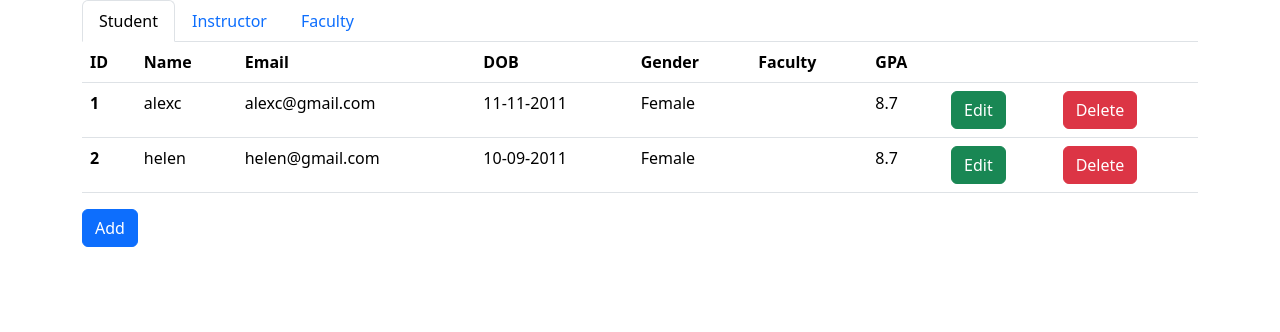
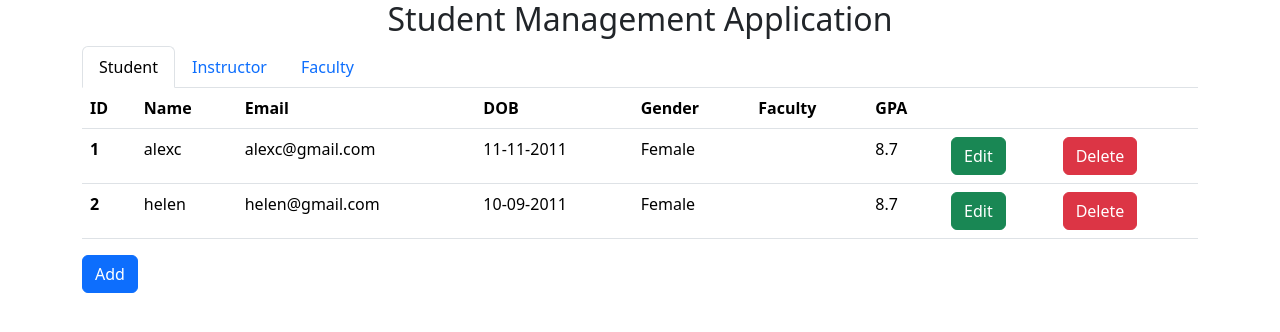
Before and after one commit to nhim-uit/Student-management-app, a Flask app: page / in a window 1280 px wide. Shown: the top 332 px of the page. Run offline with Flask 3, Linux system fonts and the light colour scheme; data comes from the database, SQL or seed files in the repository; data that the repository does not hold is empty; some libraries are stand-ins or nearby versions.

Commit message:
style: add title

```diff
--- a/Templates/index.html
+++ b/Templates/index.html
@@ -1,12 +1,8 @@
 {% extends 'base.html' %}
-<h2 class="text-center">Student Management Application</h2>
-
 
 {% block content %}
+<h2 class="text-center">Student Management Application</h2>
 <div class="container">
     {% include 'nav.html' %}
-
-
-
 </div>
 {% endblock %}
```
